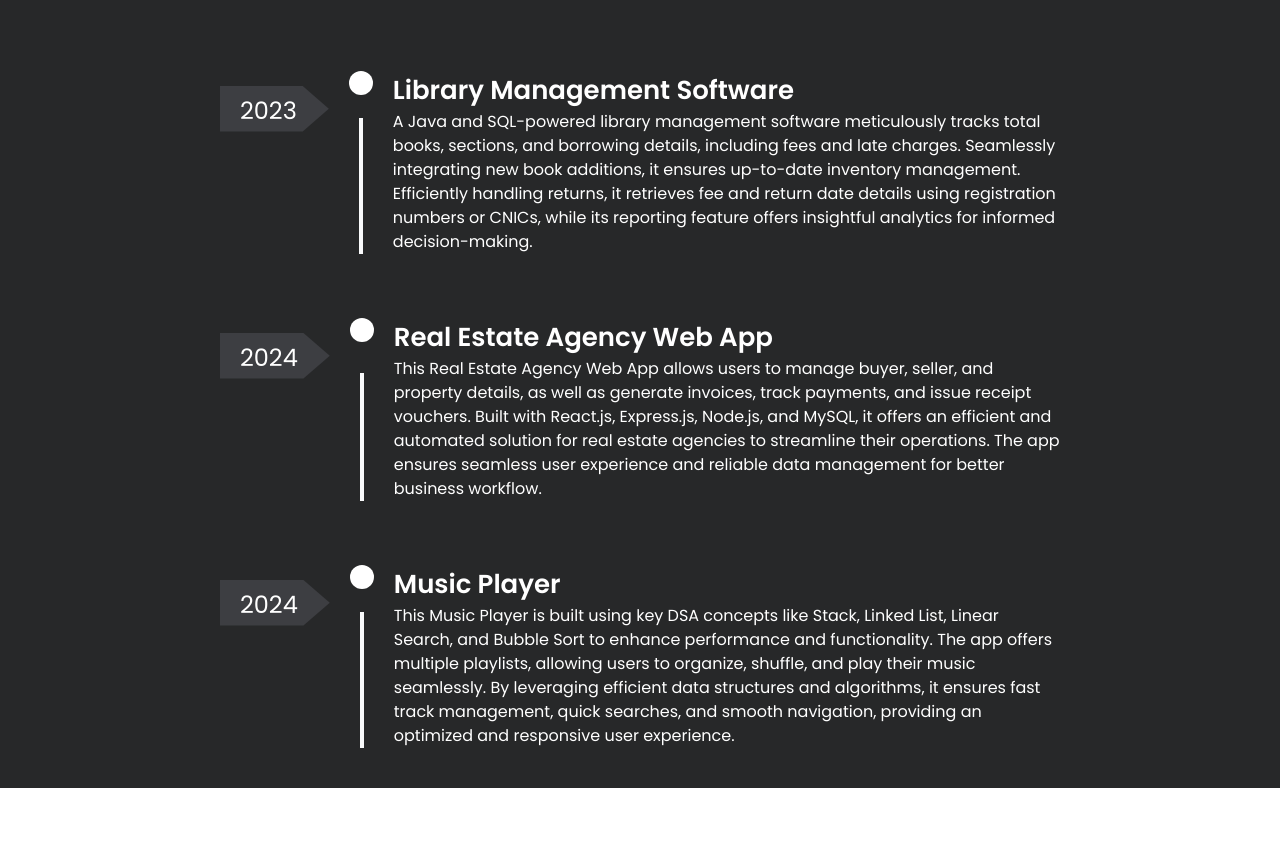
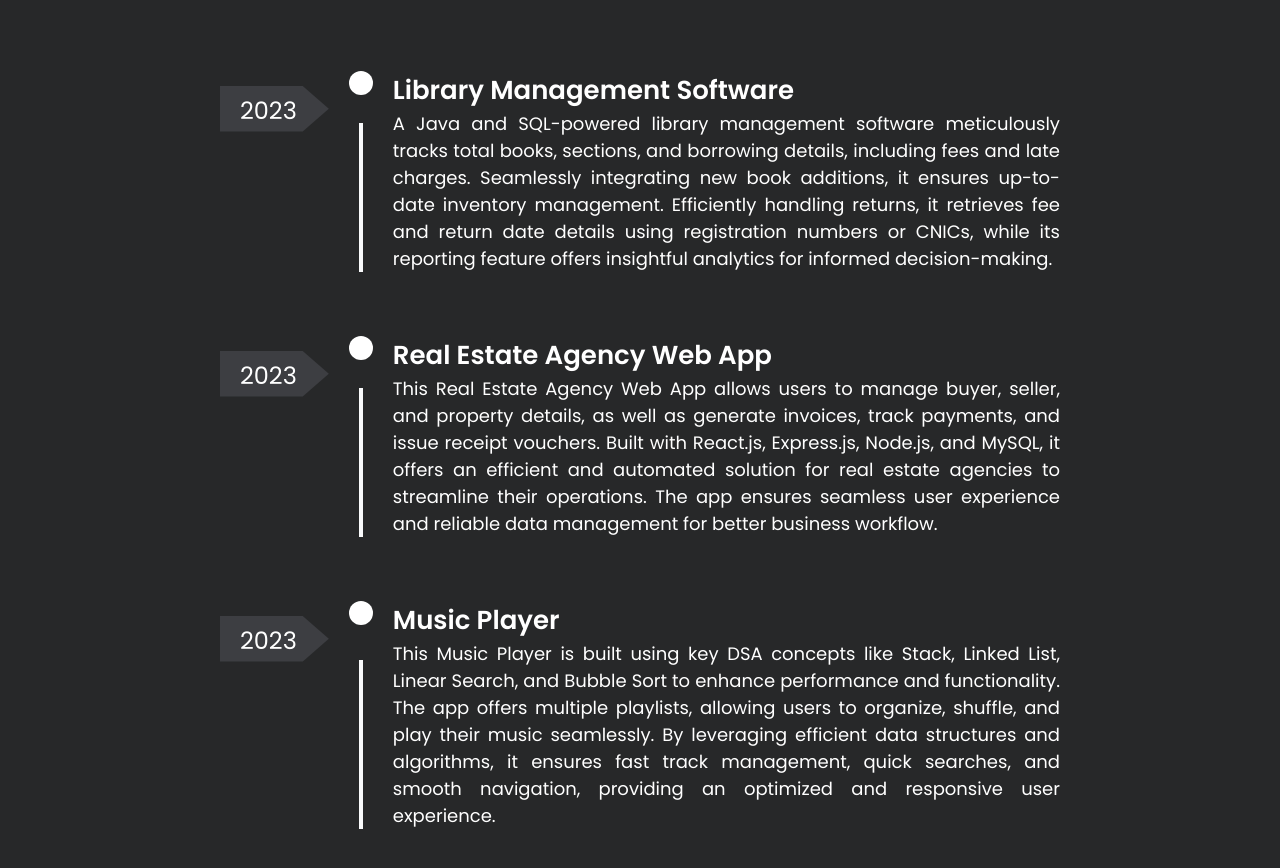
Before and after one commit to agha-naveed/my-portfolio, a React (Vite) app: page / in a window 1280 px wide. Shown: the part 1881-2749 px from the top of the page. Before the commit the page ends 2669 px from the top, so only its background shows below. Built offline with nearby package versions, Linux system fonts and the light colour scheme.

Commit message:
project section

```diff
--- a/src/components/Projects.jsx
+++ b/src/components/Projects.jsx
@@ -8,51 +8,51 @@ export default function Projects() {
         <div className="container mx-auto p-40-80">
 
 
-        <div className="project-section grid gap-16 justify-items-center container mx-auto">
+        <div className="project-section grid gap-16 justify-items-center container mx-auto md:p-0 p-5">
 
-        <h1 className='text-white font-poppins-semibold text-[38px] py-1'>Project</h1>
+          <h1 className='text-white font-poppins-semibold text-[38px] py-1'>Project</h1>
 
-          <div className='project flex gap-5 w-[75%]'>
-            <div className='date-bg font-poppins-regular text-white text-2xl bg-light-gray h-fit p-5 pt-6 pr-8 text-center'>2023</div>
+          <div className='project flex md:flex-row flex-col gap-5 lg:w-[75%]'>
+            <div className='date-bg font-poppins-regular text-white text-2xl bg-light-gray h-fit p-5 pt-6 pr-8 text-center md:w-auto w-fit'>2023</div>
 
-            <div className='flex flex-col items-center gap-2  justify-between'>
+            <div className='lg:flex flex-col hidden items-center gap-2  justify-between'>
               <div className='p-circle w-6 h-6 bg-white rounded-full'></div>
               <div className='w-1 h-[74%] bg-gray-50'></div>
             </div>
 
             <div>
               <h3 className='p-heading text-white font-poppins-semibold text-[26px]'>Library Management Software</h3>
-              <p className='text-white font-poppins-regular'>A Java and SQL-powered library management software meticulously tracks total books, sections, and borrowing details, including fees and late charges. Seamlessly integrating new book additions, it ensures up-to-date inventory management. Efficiently handling returns, it retrieves fee and return date details using registration numbers or CNICs, while its reporting feature offers insightful analytics for informed decision-making.</p>
+              <p className='text-white font-poppins-regular text-justify text-[18px]'>A Java and SQL-powered library management software meticulously tracks total books, sections, and borrowing details, including fees and late charges. Seamlessly integrating new book additions, it ensures up-to-date inventory management. Efficiently handling returns, it retrieves fee and return date details using registration numbers or CNICs, while its reporting feature offers insightful analytics for informed decision-making.</p>
             </div>
 
           </div>
 
-          <div className='project flex gap-5 w-[75%]'>
-            <div className='date-bg font-poppins-regular text-white text-2xl bg-light-gray h-fit p-5 pt-6 pr-8 text-center'>2024</div>
+          <div className='project flex md:flex-row flex-col gap-5 lg:w-[75%]'>
+            <div className='date-bg font-poppins-regular text-white text-2xl bg-light-gray h-fit p-5 pt-6 pr-8 text-center md:w-auto w-fit'>2023</div>
 
-            <div className='flex flex-col items-center gap-2  justify-between'>
+            <div className='lg:flex flex-col hidden items-center gap-2  justify-between'>
               <div className='p-circle w-6 h-6 bg-white rounded-full'></div>
-              <div className='w-1 h-[70%] bg-gray-50'></div>
+              <div className='w-1 h-[74%] bg-gray-50'></div>
             </div>
 
             <div>
               <h3 className='p-heading text-white font-poppins-semibold text-[26px]'>Real Estate Agency Web App</h3>
-              <p className='text-white font-poppins-regular'>This Real Estate Agency Web App allows users to manage buyer, seller, and property details, as well as generate invoices, track payments, and issue receipt vouchers. Built with React.js, Express.js, Node.js, and MySQL, it offers an efficient and automated solution for real estate agencies to streamline their operations. The app ensures seamless user experience and reliable data management for better business workflow.</p>
+              <p className='text-white font-poppins-regular text-[18px] text-justify'>This Real Estate Agency Web App allows users to manage buyer, seller, and property details, as well as generate invoices, track payments, and issue receipt vouchers. Built with React.js, Express.js, Node.js, and MySQL, it offers an efficient and automated solution for real estate agencies to streamline their operations. The app ensures seamless user experience and reliable data management for better business workflow.</p>
             </div>
 
           </div>
 
-          <div className='project flex gap-5 w-[75%]'>
-            <div className='date-bg font-poppins-regular text-white text-2xl bg-light-gray h-fit p-5 pt-6 pr-8 text-center'>2024</div>
+          <div className='project flex md:flex-row flex-col gap-5 lg:w-[75%]'>
+            <div className='date-bg font-poppins-regular text-white text-2xl bg-light-gray h-fit p-5 pt-6 pr-8 text-center md:w-auto w-fit'>2023</div>
 
-            <div className='flex flex-col items-center gap-2  justify-between'>
+            <div className='lg:flex flex-col hidden items-center gap-2  justify-between'>
               <div className='p-circle w-6 h-6 bg-white rounded-full'></div>
               <div className='w-1 h-[74%] bg-gray-50'></div>
             </div>
 
             <div>
               <h3 className='p-heading text-white font-poppins-semibold text-[26px]'>Music Player</h3>
-              <p className='text-white font-poppins-regular'>This Music Player is built using key DSA concepts like Stack, Linked List, Linear Search, and Bubble Sort to enhance performance and functionality. The app offers multiple playlists, allowing users to organize, shuffle, and play their music seamlessly. By leveraging efficient data structures and algorithms, it ensures fast track management, quick searches, and smooth navigation, providing an optimized and responsive user experience.</p>
+              <p className='text-white font-poppins-regular text-[18px] text-justify'>This Music Player is built using key DSA concepts like Stack, Linked List, Linear Search, and Bubble Sort to enhance performance and functionality. The app offers multiple playlists, allowing users to organize, shuffle, and play their music seamlessly. By leveraging efficient data structures and algorithms, it ensures fast track management, quick searches, and smooth navigation, providing an optimized and responsive user experience.</p>
             </div>
 
           </div>
```
